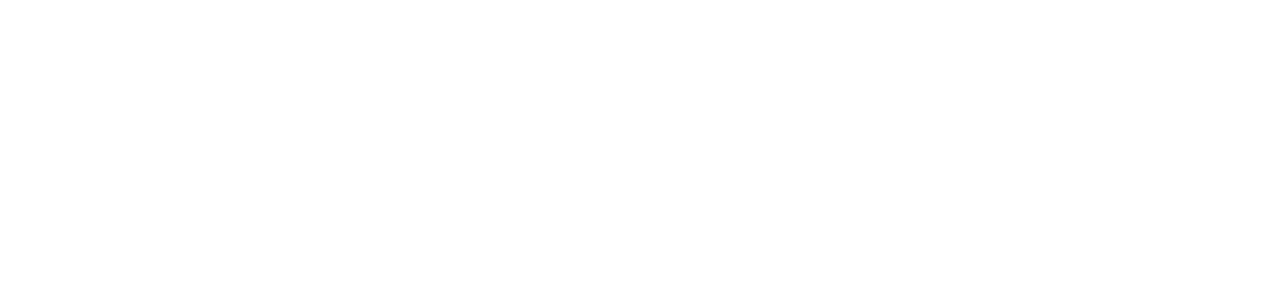
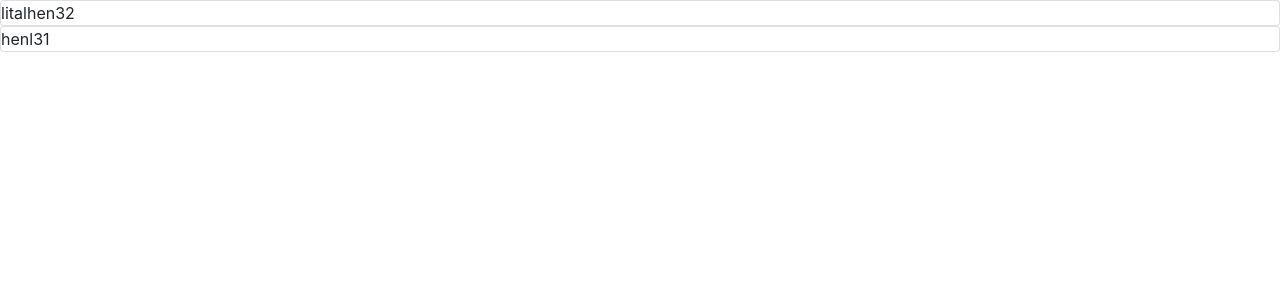
Before and after one commit to LitalHen/actors-react, a React (Create React App) app: page / in a window 1280 px wide. Shown: the top 300 px of the page. Built offline with nearby package versions, Linux system fonts and the light colour scheme.

Commit message:
gallery-view get each actor by map

```diff
--- a/package.json
+++ b/package.json
@@ -12,6 +12,7 @@
     "react-bootstrap": "^1.5.2",
     "react-dom": "^17.0.2",
     "react-scripts": "4.0.3",
+    "uuid": "^8.3.2",
     "web-vitals": "^1.1.1"
   },
   "scripts": {
--- a/src/App.js
+++ b/src/App.js
@@ -1,11 +1,13 @@
-import Actor from "./data-models/actors";
+import GalleryCard from "./component/Gallery-view";
+import Actor from "./data-models/Actor";
 
 function App() {
-  const newActor= new Actor ('lital','hen','1989-02-27');
-  const newActor1= new Actor ('kfir','l','1989-05-27');
+  const actor1= new Actor ('lital','hen','1989-02-27');
+  const actor2= new Actor ('hen','l','1989-05-27');
+  const actorArr=[actor1, actor2]
   return (
     <div>
-
+   <GalleryCard actorData={actorArr}/>
     </div>
   );
 }
--- a/src/component/gallery-view.js
+++ b/src/component/gallery-view.js
@@ -1,12 +1,29 @@
-class GalleryCard extends React.Component{
+import React from 'react'
+
+class GalleryView extends React.Component{
     constructor(props){
         super(props);
     }
 
     render(){
+        const actorArr= this.props.actorData.map((actor) => {
+
+            return( <div className="card">
+                        {actor.image}
+                        <div className="card-content">
+                        {actor.fname}
+                        {actor.lname}
+                        {actor.imdbLink}
+                        {actor.calcAge()}
+                        </div>
+                    </div>
+            )
+        })
         return(
-
+                <div>{actorArr}</div>
 
         )
     }
 }
+
+export default GalleryView;
--- a/src/data-models/actors.js
+++ b/src/data-models/Actor.js
@@ -1,14 +1,16 @@
 import moment from 'moment';
+import { v4 as uuidv4 } from 'uuid';
 class Actor {
     constructor(fname, lname,birthday, image, imdbLink){
     this.fname=fname;
     this.lname=lname;
     this.birthday=moment(birthday);
     this.image=image;
-    this.imdbLink=imdbLink
+    this.imdbLink=imdbLink;
+    this.id=uuidv4();
     }
 
-    calcAge(){
+    calcAge = () =>{
         const currentDate=moment();
         return currentDate.diff(this.birthday,'year');
     }
```
Also changed, not shown: 1 other file (tests, documents, lock files or other folders).
